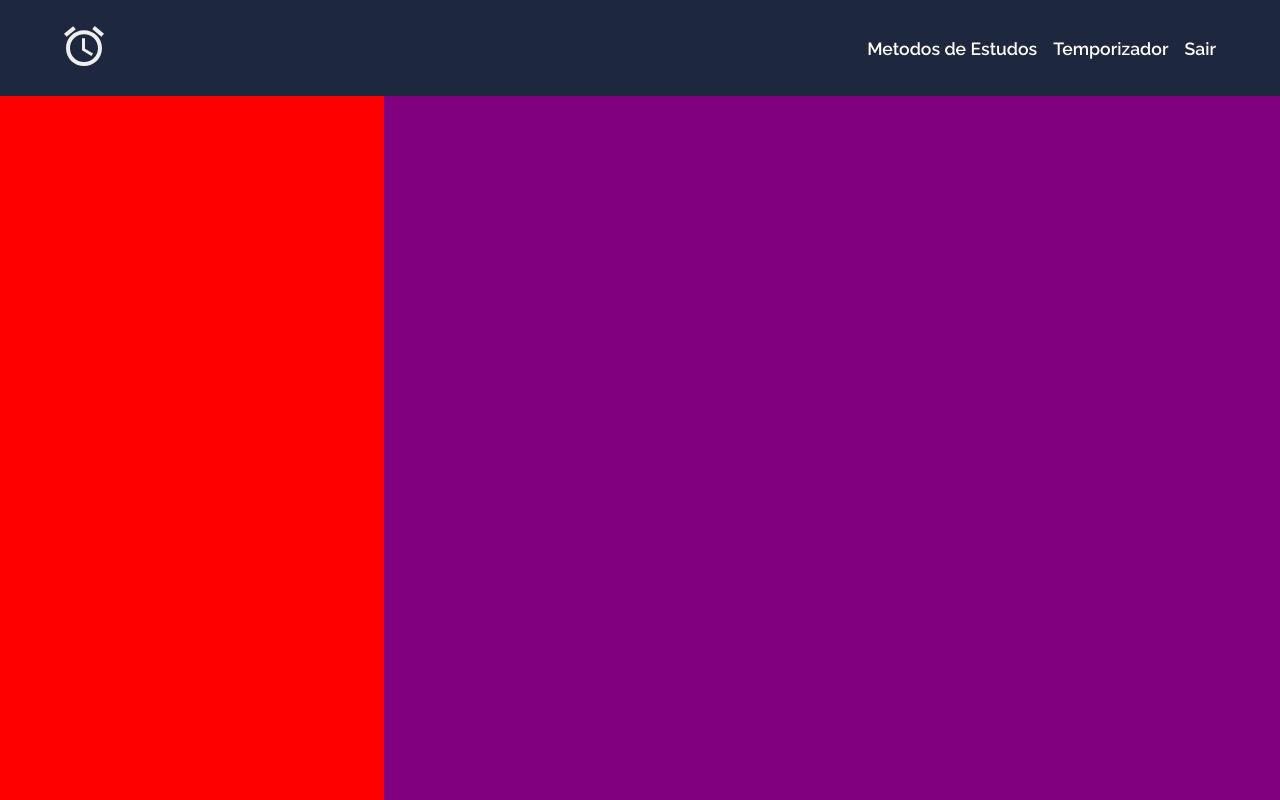
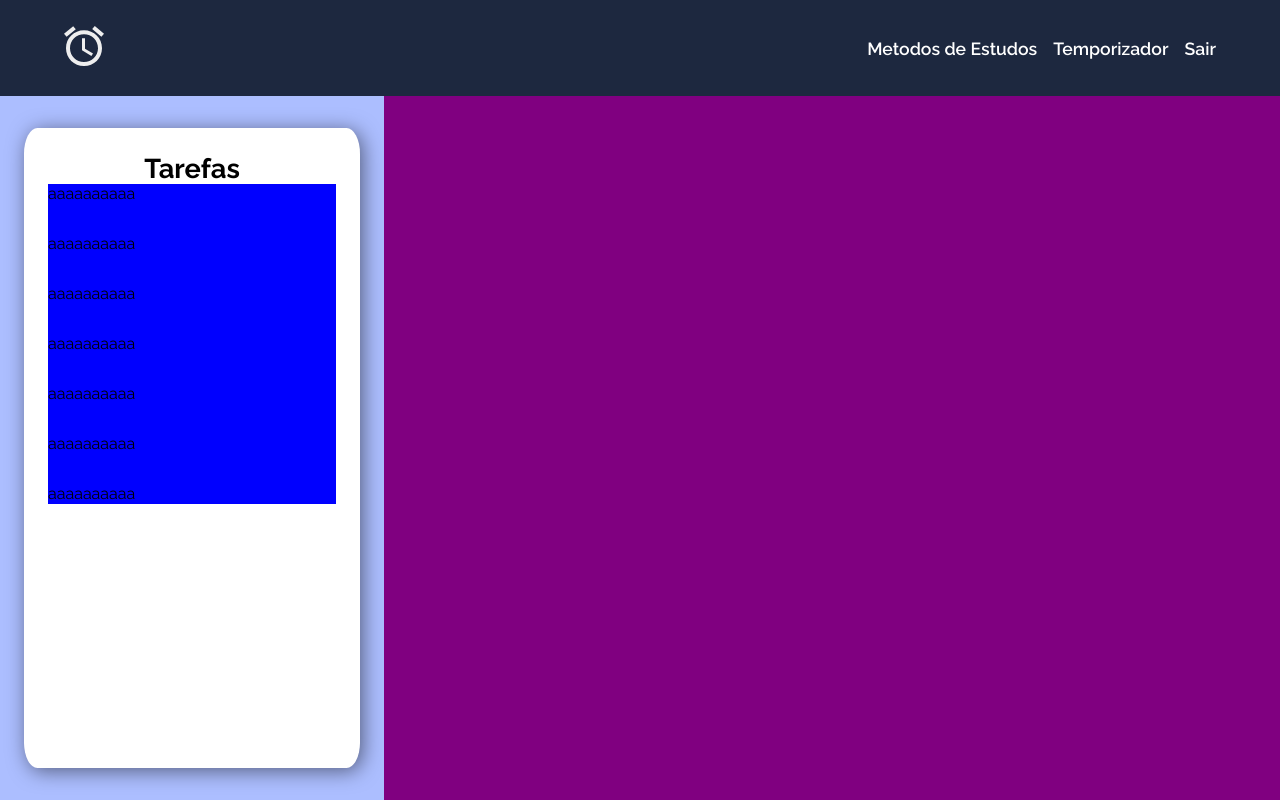
Before and after one commit to DebLuiza/Clock, a React (Vite) app in the folder Clock/: page / in a window 1280 px wide. Built offline with nearby package versions, Linux system fonts and the light colour scheme.

Commit message:
card tarefas

```diff
--- /dev/null
+++ b/Clock/src/Components/ItemTarefas/ItemTarefas.jsx
@@ -0,0 +1,53 @@
+import styles from "./Styles/ItemTarefas.module.scss"
+
+export default function ItemTarefas() {
+  return (
+    <div className={styles["container-tarefas"]}>
+      <div className={styles["title-part"]}>
+        Tarefas
+      </div>
+      <div className={styles["scroll-part"]}>
+            <div className={styles["teste"]}>
+                aaaaaaaaaa
+            </div>
+            <div className={styles["teste"]}>
+                aaaaaaaaaa
+            </div>
+            <div className={styles["teste"]}>
+                aaaaaaaaaa
+            </div>
+            <div className={styles["teste"]}>
+                aaaaaaaaaa
+            </div>
+            <div className={styles["teste"]}>
+                aaaaaaaaaa
+            </div>
+            <div className={styles["teste"]}>
+                aaaaaaaaaa
+            </div>
+            <div className={styles["teste"]}>
+                aaaaaaaaaa
+            </div>
+            <div className={styles["teste"]}>
+                aaaaaaaaaa
+            </div>
+            <div className={styles["teste"]}>
+                aaaaaaaaaa
+            </div>
+            <div className={styles["teste"]}>
+                aaaaaaaaaa
+            </div>
+            <div className={styles["teste"]}>
+                aaaaaaaaaa
+            </div>
+            <div className={styles["teste"]}>
+                aaaaaaaaaa
+            </div>
+            <div className={styles["teste"]}>
+                aaaaaaaaaa
+            </div>
+
+      </div>
+    </div>
+  )
+}
--- /dev/null
+++ b/Clock/src/Components/ItemTarefas/Styles/ItemTarefas.module.scss
@@ -0,0 +1,24 @@
+@import "../../../global.scss";
+
+
+.container-tarefas{
+    height: 100%;
+    width: 100%;
+    background: #fff;
+    border-radius: 4%;
+    padding: 1.5rem;
+    box-shadow: 3px 3px 20px $container-shadow-color;
+    .title-part{
+        font-family: 'Raleway-Bold';
+        font-size: 1.7rem;
+        text-align: center;
+    }
+    .scroll-part{
+        background: blue;
+        overflow: scroll;
+        max-height: 20rem;
+        .teste{
+            height: 50px;
+        }
+    }
+}
--- a/Clock/src/Pages/MainPage/MainPage.jsx
+++ b/Clock/src/Pages/MainPage/MainPage.jsx
@@ -1,5 +1,6 @@
 import styles from "./Styles/MainPage.module.scss";
 import PropTypes from "prop-types";
+import ItemTarefas from "../../Components/ItemTarefas/ItemTarefas";
 
 export default function MainPage({ tamHeader }) {
 
@@ -11,10 +12,11 @@ export default function MainPage({ tamHeader }) {
       style={{ height: calculatedHeight }}
     >
       <div className={styles["left-container"]}>
-
+        {/* lista de tarefas aq */}
+        <ItemTarefas/>
       </div>
       <div className={styles["right-container"]}>
-
+        {/* calendario e carossel */}
       </div>
     </div>
   );
--- a/Clock/src/Pages/MainPage/Styles/MainPage.module.scss
+++ b/Clock/src/Pages/MainPage/Styles/MainPage.module.scss
@@ -5,7 +5,7 @@
     display: grid;
     grid-template-columns: 30% 70%;
     .left-container{
-        background: red;
+        padding: 2rem 1.5rem;
 
     }
     .right-container{
```
